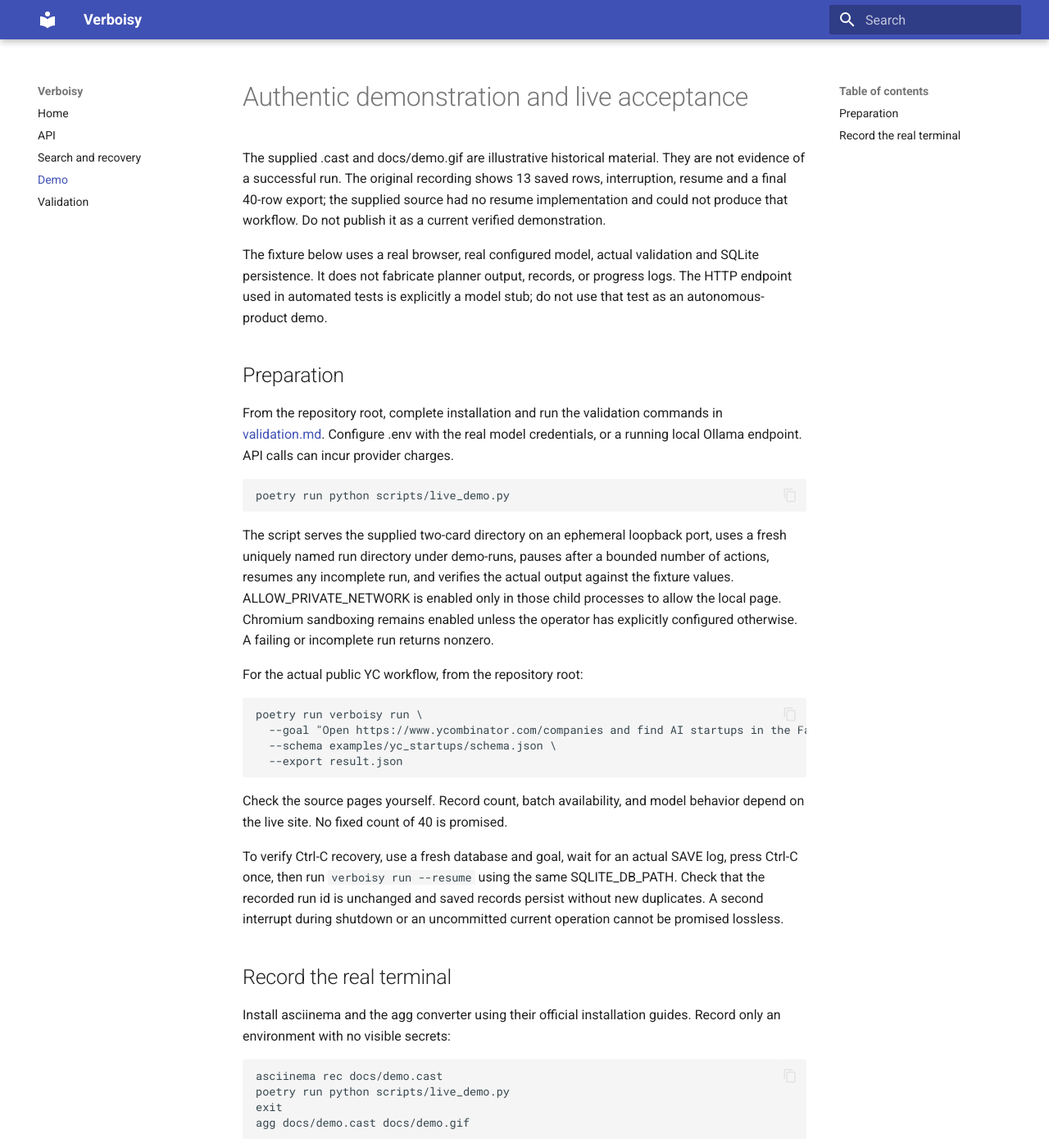
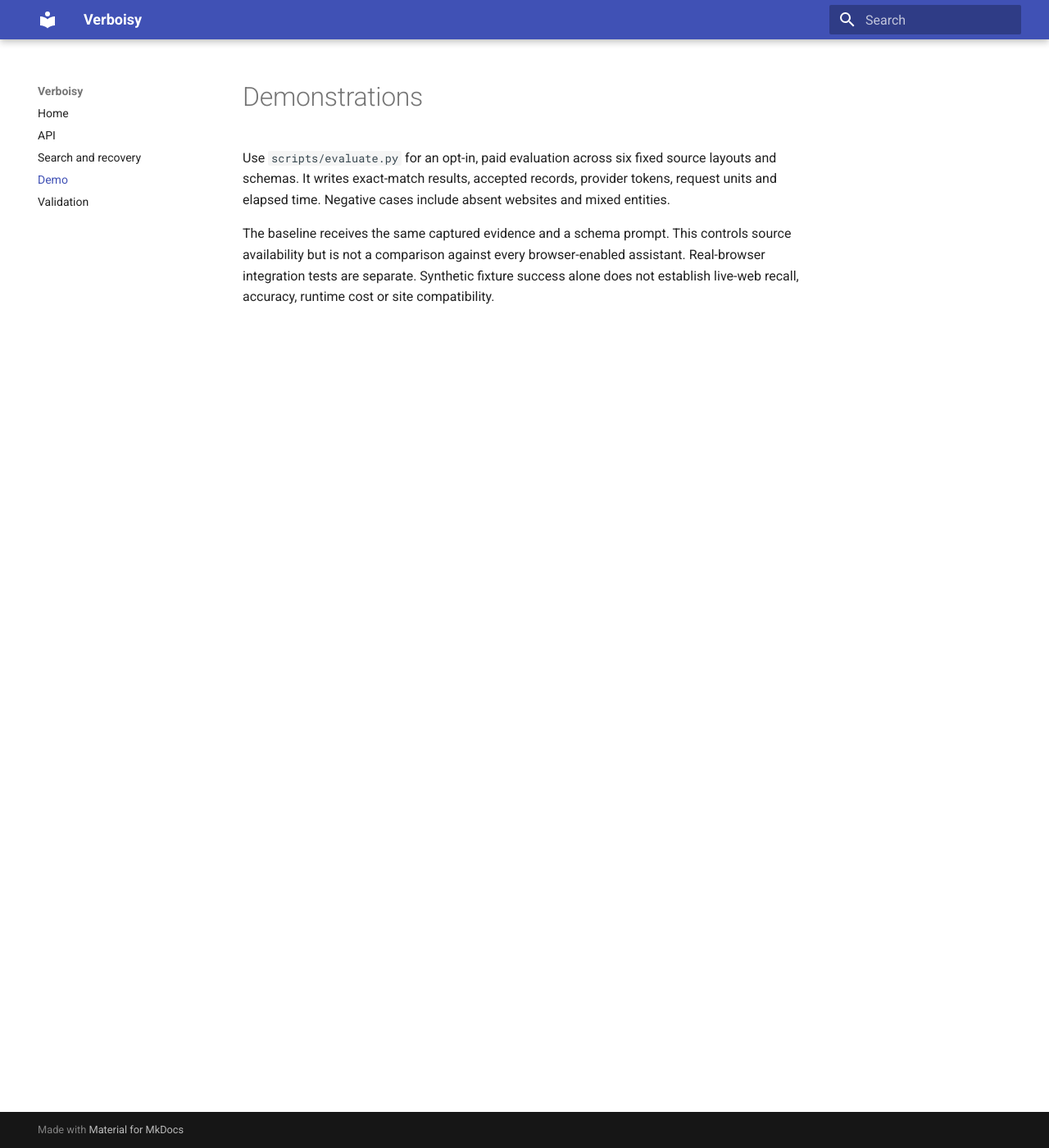
Before and after one commit to EmanueleTorrisi/verboisy, an MkDocs documentation site: the page built from docs/demo.md, in a window 1280 px wide and 1400 px high. Shown: the whole window at 82% size. Built offline with MkDocs 1.6.1 and Material for MkDocs 9.7.7, drawn with Linux system fonts in a browser that asks for light colours; some of the changed text lies outside the part shown.

Commit message:
feat(v02): update docs/demo.md

````diff
--- a/docs/demo.md
+++ b/docs/demo.md
@@ -1,68 +1,10 @@
-# Authentic demonstration and live acceptance
+# Demonstrations
 
-The supplied .cast and docs/demo.gif are illustrative historical material. They are
-not evidence of a successful run. The original recording shows 13 saved rows,
-interruption, resume and a final 40-row export; the supplied source had no resume
-implementation and could not produce that workflow. Do not publish it as a current
-verified demonstration.
+Use `scripts/evaluate.py` for an opt-in, paid evaluation across six fixed source layouts
+and schemas. It writes exact-match results, accepted records, provider tokens, request
+units and elapsed time. Negative cases include absent websites and mixed entities.
 
-The fixture below uses a real browser, real configured model, actual validation and
-SQLite persistence. It does not fabricate planner output, records, or progress logs.
-The HTTP endpoint used in automated tests is explicitly a model stub; do not use that
-test as an autonomous-product demo.
-
-## Preparation
-
-From the repository root, complete installation and run the validation commands in
-[validation.md](validation.md). Configure .env with the real model credentials, or a
-running local Ollama endpoint. API calls can incur provider charges.
-
-```bash
-poetry run python scripts/live_demo.py
-```
-
-The script serves the supplied two-card directory on an ephemeral loopback port, uses
-a fresh uniquely named run directory under demo-runs, pauses after a bounded number
-of actions, resumes any incomplete run, and verifies the actual output against the
-fixture values. ALLOW_PRIVATE_NETWORK is enabled only in those child processes to
-allow the local page. Chromium sandboxing remains enabled unless the operator has
-explicitly configured otherwise. A failing or incomplete run returns nonzero.
-
-For the actual public YC workflow, from the repository root:
-
-```bash
-poetry run verboisy run \
-  --goal "Open https://www.ycombinator.com/companies and find AI startups in the Fall 2026 batch. Use page evidence for batch and category." \
-  --schema examples/yc_startups/schema.json \
-  --export result.json
-```
-
-Check the source pages yourself. Record count, batch availability, and model behavior
-depend on the live site. No fixed count of 40 is promised.
-
-To verify Ctrl-C recovery, use a fresh database and goal, wait for an actual SAVE log,
-press Ctrl-C once, then run `verboisy run --resume` using the same SQLITE_DB_PATH.
-Check that the recorded run id is unchanged and saved records persist without new
-duplicates. A second interrupt during shutdown or an uncommitted current operation
-cannot be promised lossless.
-
-## Record the real terminal
-
-Install asciinema and the agg converter using their official installation guides.
-Record only an environment with no visible secrets:
-
-```bash
-asciinema rec docs/demo.cast
-poetry run python scripts/live_demo.py
-exit
-agg docs/demo.cast docs/demo.gif
-```
-
-These lines are sequential interactive steps: the middle command runs inside the
-recording shell, and exit closes that shell. Replay the cast and compare its logs,
-run id, actual SQLite rows and export before replacing the README's historical-demo
-notice with the new GIF. Retain the generated evidence directory alongside the cast.
-Do not edit console output to invent records or hide a failed acceptance check.
-
-A replacement live recording was not produced in the audit environment: no provider
-credentials were supplied, and Chromium downloads failed there.
+The baseline receives the same captured evidence and a schema prompt. This controls
+source availability but is not a comparison against every browser-enabled assistant.
+Real-browser integration tests are separate. Synthetic fixture success alone does not
+establish live-web recall, accuracy, runtime cost or site compatibility.
````
